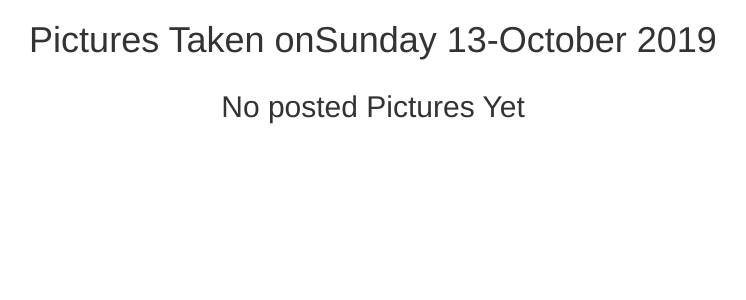
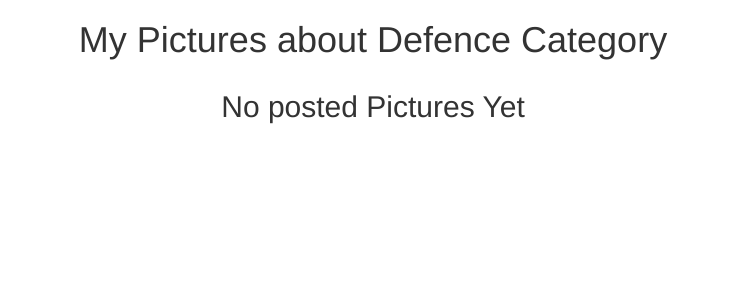
Before and after one commit to niEmerance/DjangoWeek1IP, a Django app: page / in a window 1280 px wide. Shown: the part 52-352 px from the top of the page, without its empty margins (267-1013 px from the left). Run offline with Django 3.2, Linux system fonts and the light colour scheme; data that the repository does not hold is empty; some libraries are stand-ins or nearby versions.

Commit message:
Updating my gallery

```diff
--- a/photos/templates/all-picsPages/base.html
+++ b/photos/templates/all-picsPages/base.html
@@ -17,7 +17,7 @@
 </head>
 <body>
     {% include "navbar.html" %}
-    {% block content %} <h1 class='text-center'>Pictures Taken on{{date|date:"l d-F Y"}}</h1> {%endblock%}
+    {% block content %} <h1 class='text-center'> My Pictures about Defence Category </h1> {%endblock%}
 
     {% block scripts %}
         <script src="https://ajax.googleapis.com/ajax/libs/jquery/3.2.1/jquery.min.js"></script>
```
Also changed, not shown: photos/views.py (line endings or trailing spaces).
